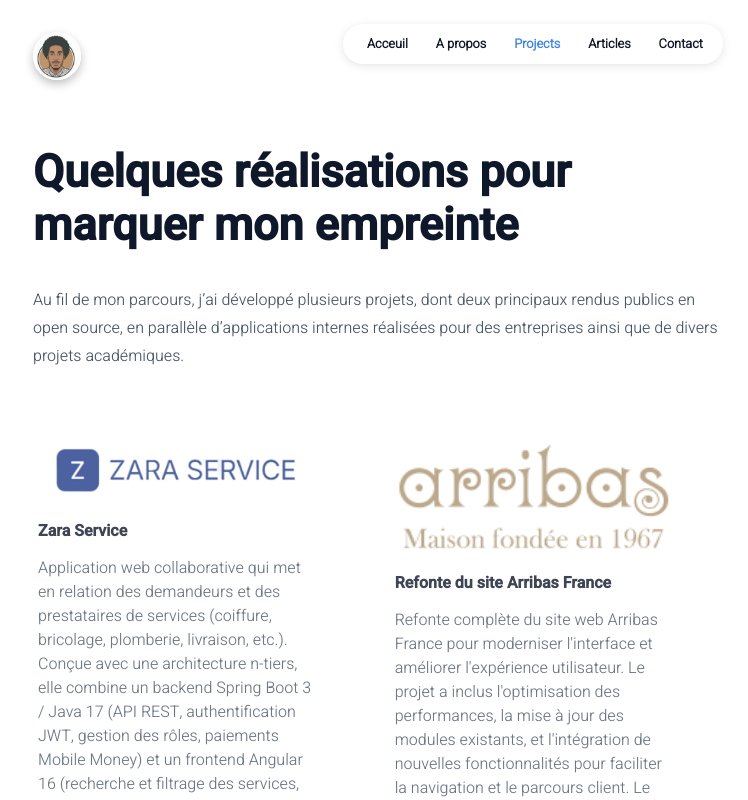
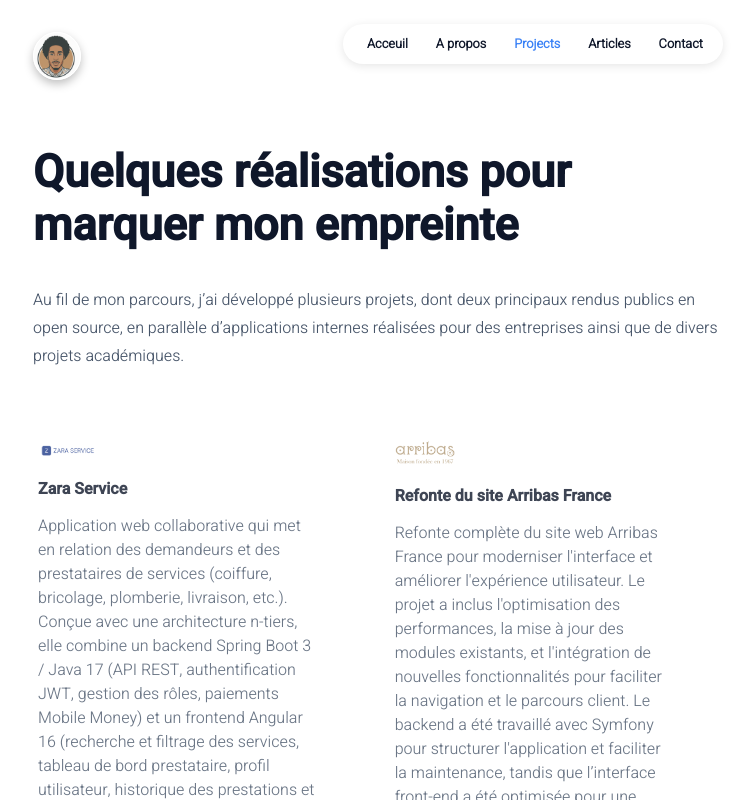
Before and after one commit to tsiorynobel/Portfolio-, a React (Create React App) app: page /projects in a window 1280 px wide. Shown: the top 800 px of the page, without its empty margins (107-855 px from the left). Built offline with nearby package versions, Linux system fonts and the light colour scheme.

Commit message:
project update

```diff
--- a/src/components/projects/styles/project.css
+++ b/src/components/projects/styles/project.css
@@ -27,8 +27,7 @@
 }
 
 .project-logo {
-	min-width: 150px;
-	width: auto;
+	width: 60px;
 }
 
 .project-logo img {
```
